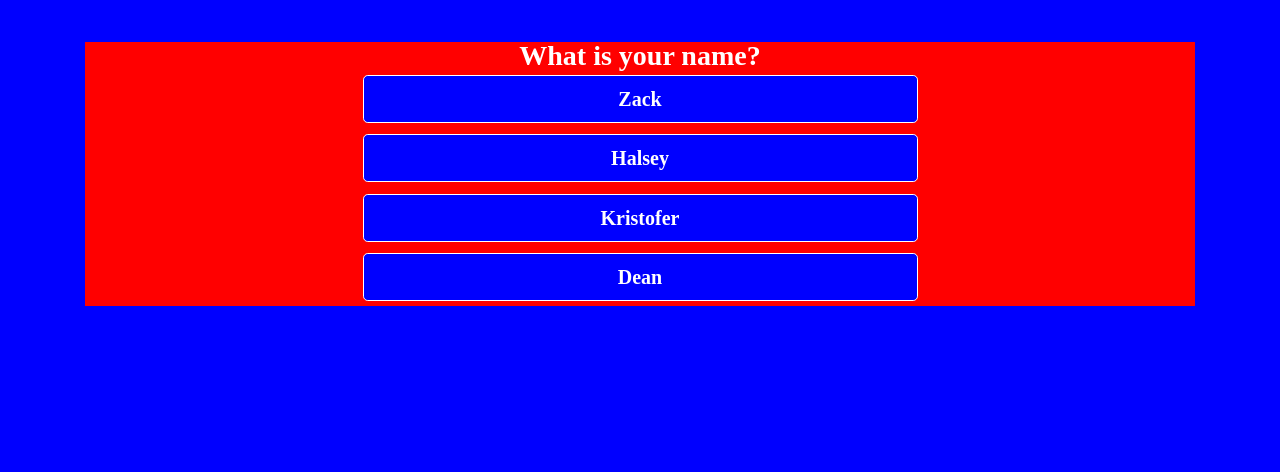
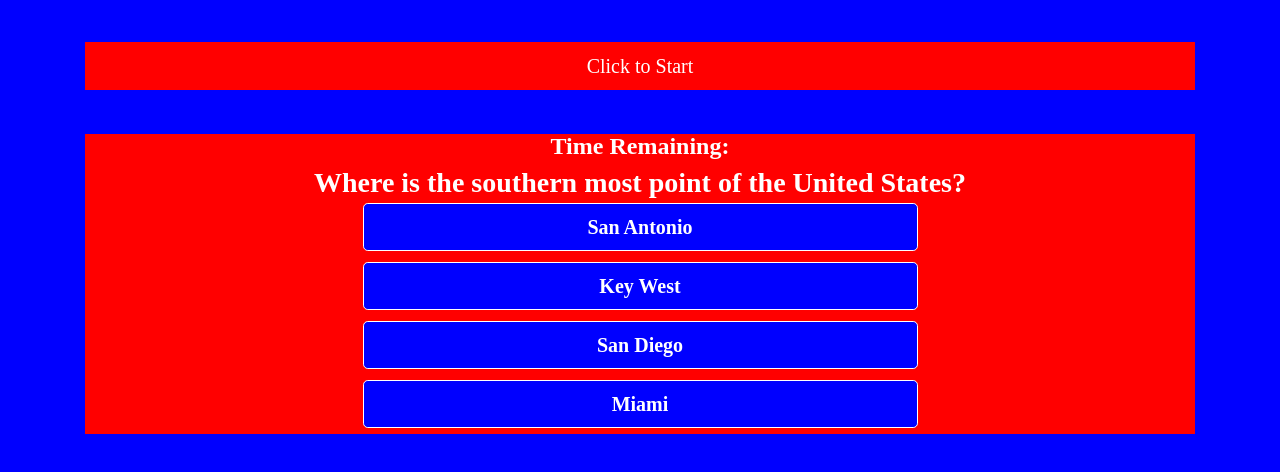
Before and after one commit to blefkowitz18/TriviaGame, a plain HTML site: page index.html in a window 1280 px wide. Shown: the part 92-564 px from the top of the page. Drawn offline with nearby package versions, Linux system fonts and the light colour scheme.

Commit message:
working so far

```diff
--- a/Assets/CSS/style.css
+++ b/Assets/CSS/style.css
@@ -8,6 +8,12 @@
     font-weight: bold;
     margin-top: 2%;
 }
+.timer{
+    margin-top: 1%;
+    margin-bottom: 1%;
+    font-size: 24px !important;
+}
+
 .questionBackground {
     background-color: red;
     color: white;
@@ -15,6 +21,10 @@
     font-size: 28px;
     margin-top: 4%;
     text-align: center;
+}
+
+.whiteFont{
+    color:white;
 }
 
 .answerBackground {
--- a/Assets/Javascript/app.js
+++ b/Assets/Javascript/app.js
@@ -0,0 +1,86 @@
+var correctAnswerValue
+var incorrectAnswer
+
+var questionOne={
+    question: "Where is the southern most point of the United States?",
+    correctAnswer: "Key West",
+    incorrectAnswer:["San Antonio", "San Diego", "Miami"]
+}
+
+var questionTwo={
+    question: "What is the largest state in square footage?",
+    correctAnswer: "Alaska",
+    incorrectAnswer:["Texas", "California", "Montana"]
+}
+
+var questionThree={
+    question: "Which state has a capital named Des Moines?",
+    correctAnswer: "Iowa",
+    incorrectAnswer:["Delaware", "Florida", "Nebraska"]
+}
+
+var questionFour={
+    question: "Which state is Mount Rushmore located?",
+    correctAnswer: "South Dakota",
+    incorrectAnswer:["North Dakota", "North Carolina", "South Carolina"]
+}
+
+var questionFive={
+    question: "Which state is Niagara Falls located?",
+    correctAnswer: "New York",
+    incorrectAnswer:["New Jersey", "Ohio", "Maine"]
+}
+
+console.log(questionFive)
+
+function startGame(){
+    $
+}
+
+//the parameter inside the function is a placeholder for when it will be called.
+function questionLoad(question) {
+    $("#question").html(question.question)
+    correctAnswerValue = Math.floor(Math.random() * 4 + 1)
+    if(correctAnswerValue===1){
+        $("#answerOne").html(question.correctAnswer)
+        $("#answerTwo").html(question.incorrectAnswer[0])
+        $("#answerThree").html(question.incorrectAnswer[1])
+        $("#answerFour").html(question.incorrectAnswer[2])
+    }
+    else if(correctAnswerValue===2){
+        $("#answerTwo").html(question.correctAnswer)
+        $("#answerOne").html(question.incorrectAnswer[0])
+        $("#answerThree").html(question.incorrectAnswer[1])
+        $("#answerFour").html(question.incorrectAnswer[2])
+    }
+    else if(correctAnswerValue===3){
+        $("#answerThree").html(question.correctAnswer)
+        $("#answerOne").html(question.incorrectAnswer[0])
+        $("#answerTwo").html(question.incorrectAnswer[1])
+        $("#answerFour").html(question.incorrectAnswer[2])
+    }
+    else {
+        $("#answerFour").html(question.correctAnswer)
+        $("#answerOne").html(question.incorrectAnswer[0])
+        $("#answerTwo").html(question.incorrectAnswer[1])
+        $("#answerThree").html(question.incorrectAnswer[2])
+    }
+
+    $("#answerOne").on("click", () => checkQuestion(1))
+    $("#answerTwo").on("click", () => checkQuestion(2))
+    $("#answerThree").on("click", () => checkQuestion(3))
+    $("#answerFour").on("click", () => checkQuestion(4))
+
+    //look up lambda function javascript and describe it in comments
+}
+
+questionLoad(questionOne)
+
+function checkQuestion(checkAnswer){
+    if(correctAnswerValue===checkAnswer){
+        alert("correct")
+    }
+    else {
+        alert("incorrect")
+    }
+ }
--- a/index.html
+++ b/index.html
@@ -11,26 +11,35 @@
             <h1 class="display-4">United States Trivia Game</h1>
         </div>
     </div>
-    <div class="questionBackground">
+    <div class="questionBackground" id="startGame">
+        <button type="button" class="whiteFont btn btn-lg">Click to Start</button>
+    </div>
+    <div class="questionBackground" id="questionDisplay">
         <div class="panel-content">
-            <div class = "timer"></div>
+            <div class = "timer">
+                <h2>Time Remaining:<span id="timer"></span></h2>
+            </div>
             <div>
-                <p>What is your name?</p>
+                <p id="question"></p>
                 <div class="answers">
                     <div>
-                        <button type="button" class="btn btn-lg answerBackground">Zack</button>
+                        <button type="button" class="btn btn-lg answerBackground" id="answerOne"></button>
                     </div>
                     <div>
-                        <button type="button" class="btn btn-lg answerBackground">Halsey</button>
+                        <button type="button" class="btn btn-lg answerBackground" id="answerTwo"></button>
                     </div>
                     <div>
-                        <button type="button" class="btn btn-lg answerBackground">Kristofer</button>
+                        <button type="button" class="btn btn-lg answerBackground" id="answerThree"></button>
                     </div>
                     <div>
-                        <button type="button" class="btn btn-lg answerBackground">Dean</button>
+                        <button type="button" class="btn btn-lg answerBackground" id="answerFour"></button>
                     </div>
                 </div>
             </div>
         </div>
     </div>
+<script src="https://code.jquery.com/jquery-3.3.1.js"
+        integrity="sha256-2Kok7MbOyxpgUVvAk/HJ2jigOSYS2auK4Pfzbm7uH60="
+        crossorigin="anonymous"></script>
+<script src="Assets/Javascript/app.js"></script>
 </body>
```
